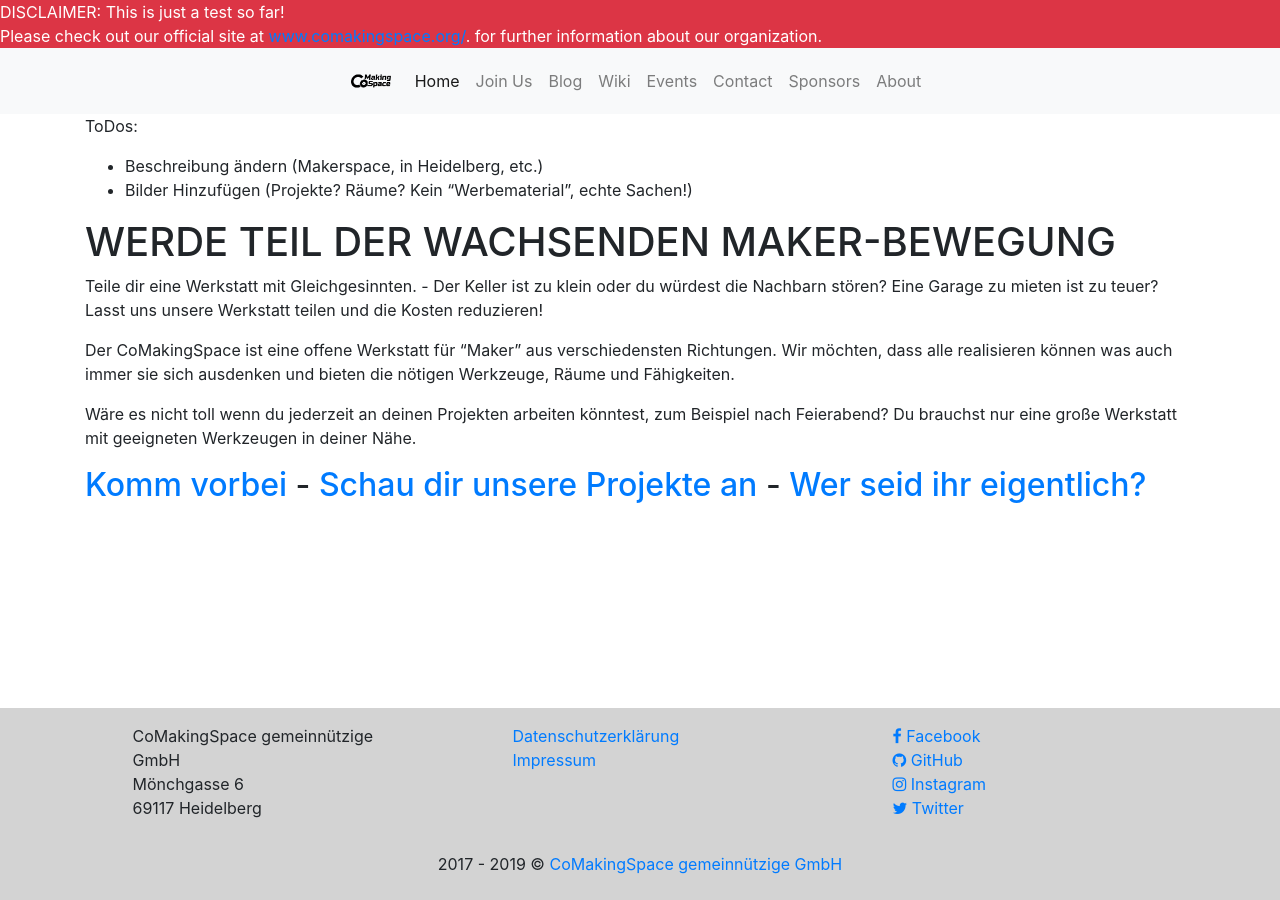
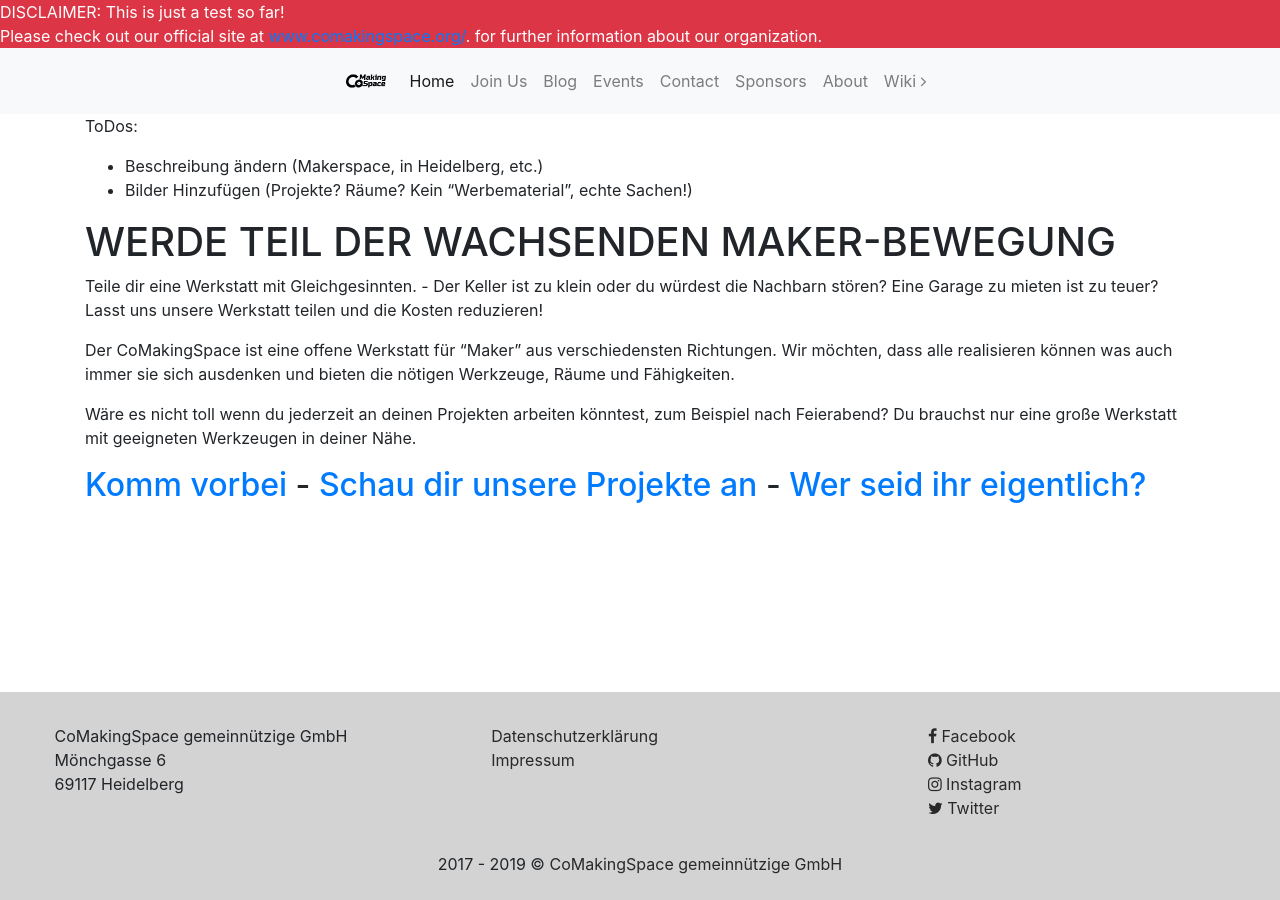
Before and after one commit to comakingspace/comakingspace.github.io, a Jekyll site: the page built from index.md, in a window 1280 px wide. Built offline with Jekyll 4.4.1, drawn with Linux system fonts in a browser that asks for light colours.

Commit message:
Small design changes

```diff
--- a/_data/header_nav.yml
+++ b/_data/header_nav.yml
@@ -4,8 +4,6 @@
   link: /join_us/
 - name: Blog
   link: /blog/
-- name: Wiki
-  link: https://wiki.comakingspace.de
 - name: Events
   link: /calendar/
 - name: Contact
@@ -14,3 +12,5 @@
   link: /sponsors/
 - name: About
   link: /about/
+- name: Wiki <i class="fa fa-angle-right"></i>
+  link: https://wiki.comakingspace.de
--- a/_includes/footer.html
+++ b/_includes/footer.html
@@ -2,7 +2,7 @@
 <footer class="footer font-small g-light">
         {%- assign social = site.social_links -%}
         <!-- Footer Links -->
-        <div class="container text-center text-md-left">
+        <div class="text-center text-md-left">
 
                 <!-- Grid row -->
                 <div class="row">
@@ -29,7 +29,7 @@
 
                         </div>
                         <!-- Grid column -->
-                        <hr class="clearfix w-100 d-md-none">
+<!--                        <hr class="clearfix w-100 d-md-none">-->
 
                         <!-- Grid column -->
                         <div class="col-md-3 mx-auto">
@@ -74,7 +74,7 @@
                         </div>
                         <!-- Grid column -->
 
-                        <hr class="clearfix w-100 d-md-none">
+<!--                        <hr class="clearfix w-100 d-md-none">-->
                 </div>
                 <!-- Grid row -->
 
--- a/_includes/head.html
+++ b/_includes/head.html
@@ -3,11 +3,12 @@
     <meta name="viewport" content="width=device-width, initial-scale=1, shrink-to-fit=no">
 
     <link rel="stylesheet" href="https://stackpath.bootstrapcdn.com/bootstrap/4.3.1/css/bootstrap.min.css"
-        integrity="sha384-ggOyR0iXCbMQv3Xipma34MD+dH/1fQ784/j6cY/iJTQUOhcWr7x9JvoRxT2MZw1T" crossorigin="anonymous">
+          integrity="sha384-ggOyR0iXCbMQv3Xipma34MD+dH/1fQ784/j6cY/iJTQUOhcWr7x9JvoRxT2MZw1T" crossorigin="anonymous">
     <link rel="stylesheet" href="/assets/css/main.css">
     <link href="https://stackpath.bootstrapcdn.com/font-awesome/4.7.0/css/font-awesome.min.css" rel="stylesheet"
-        integrity="sha384-wvfXpqpZZVQGK6TAh5PVlGOfQNHSoD2xbE+QkPxCAFlNEevoEH3Sl0sibVcOQVnN" crossorigin="anonymous">
+          integrity="sha384-wvfXpqpZZVQGK6TAh5PVlGOfQNHSoD2xbE+QkPxCAFlNEevoEH3Sl0sibVcOQVnN" crossorigin="anonymous">
     <link rel="shortcut icon"
-        href="/assets/images/CoMaking_Favicon16px.png">
-    <title>ComakingSpace {{page.title}}</title>
+          href="/assets/images/CoMaking_Favicon16px.png">
+
+    <title>CoMakingSpace {{page.title}}</title>
 </head>
--- a/_sass/style.scss
+++ b/_sass/style.scss
@@ -14,3 +14,55 @@
   display: inline-block;
   float:none;
 }
+
+html {
+  height: 100%;
+}
+
+body {
+  position: relative;
+  margin: 0;
+  padding-bottom: 12.5rem;
+  min-height: 100%;
+}
+
+
+.footer {
+  position: absolute;
+  bottom: 0;
+  left: 0;
+  right: 0;
+  width: 100%;
+  padding-top: 2em;
+  padding-bottom: .5em;
+  margin-top: 2.5rem;
+  background-color: lightgray;
+
+
+  p {
+    width: 100%;
+    margin-bottom: 0;
+  }
+
+  a {
+    text-decoration: none;
+  }
+
+  a:link {
+    color: #292929;
+  }
+
+  a:visited {
+    color: #292929;
+  }
+
+  a:hover {
+    color: gray;
+    text-underline: none;
+  }
+
+  a:active {
+    color: #2E2E2E;
+  }
+
+}
--- a/assets/css/main.scss
+++ b/assets/css/main.scss
@@ -3,29 +3,29 @@
 
 @import "style";
 
-html {
-  height: 100%;
-}
-
-body {
-  position: relative;
-  margin: 0;
-  padding-bottom: 10rem;
-  min-height: 100%;
-}
-
-.footer {
-  position: absolute;
-  bottom: 0;
-  left: 0;
-  right: 0;
-  background-color: lightgrey;
-  width: 100%;
-  padding-top: 1em;
-  padding-bottom: .5em;
-  margin-top: 3rem;
-
-  p {
-    width: 100%;
-  }
-}
+//html {
+//  height: 100%;
+//}
+//
+//body {
+//  position: relative;
+//  margin: 0;
+//  padding-bottom: 10rem;
+//  min-height: 100%;
+//}
+//
+//.footer {
+//  position: absolute;
+//  bottom: 0;
+//  left: 0;
+//  right: 0;
+//  background-color: lightgrey;
+//  width: 100%;
+//  padding-top: 1em;
+//  padding-bottom: .5em;
+//  margin-top: 3rem;
+//
+//  p {
+//    width: 100%;
+//  }
+//}
```
